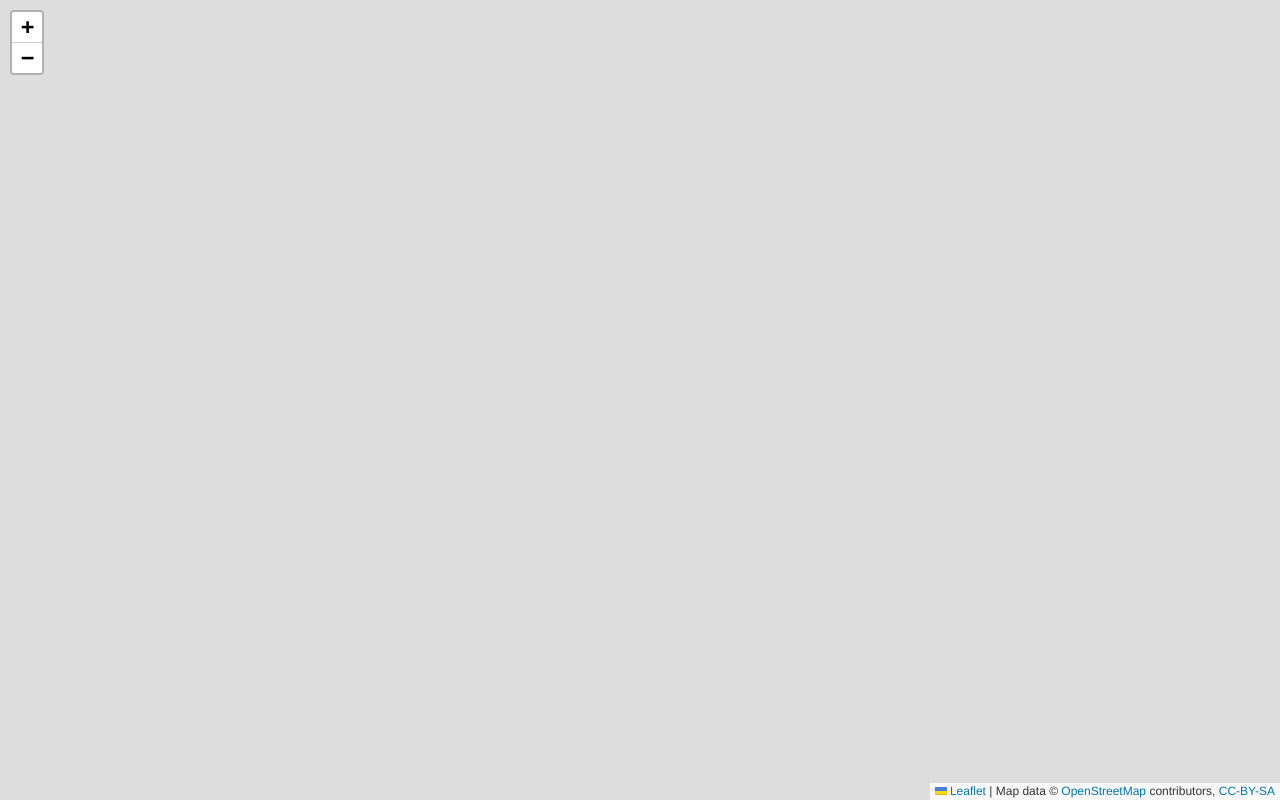
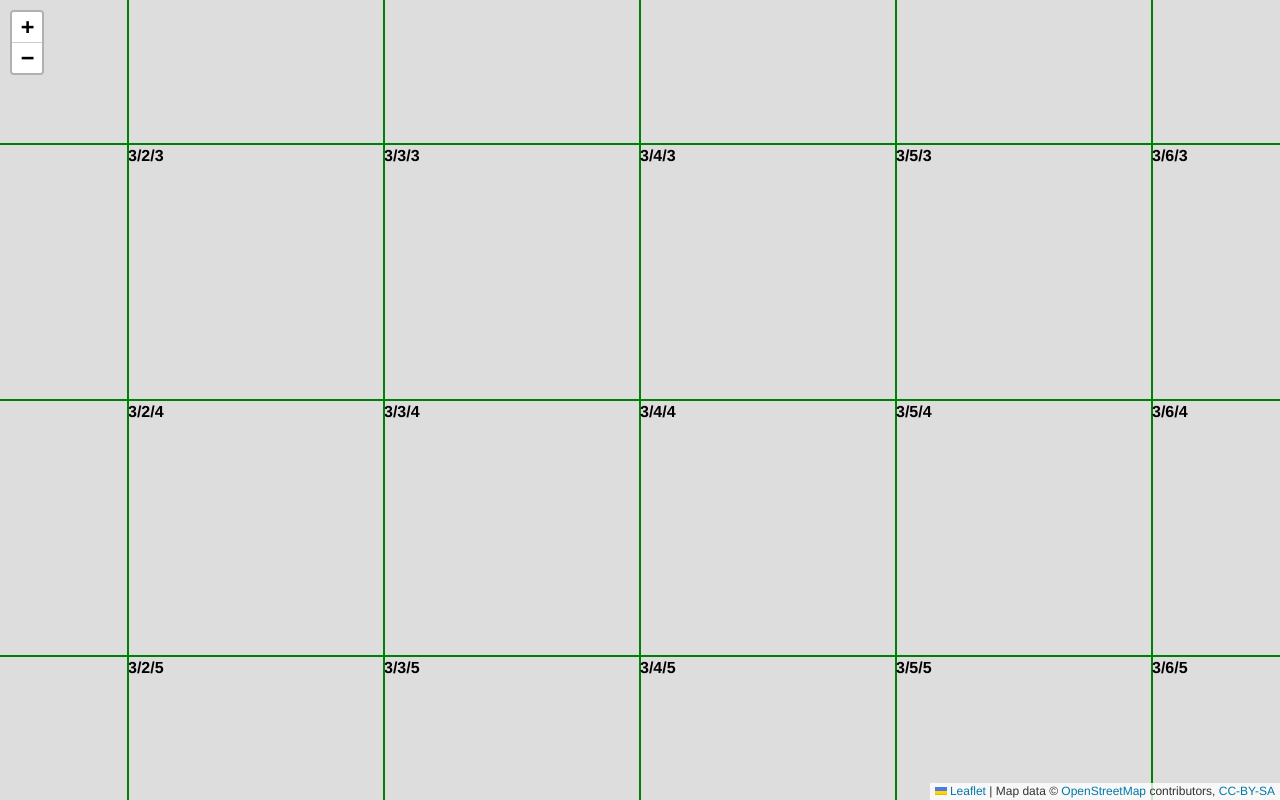
Before and after one commit to jsimon1080/osm-tirex, a plain HTML site: page leaflet-demo/leaflet-demo.html in a window 1280 px wide. Drawn offline with Linux system fonts and the light colour scheme.

Commit message:
Update leaflet-demo.html
Added code to show tiles and coordinates.

```diff
--- a/leaflet-demo/leaflet-demo.html
+++ b/leaflet-demo/leaflet-demo.html
@@ -30,6 +30,23 @@
                 attribution: 'Map data &copy; <a href="https://www.openstreetmap.org/">OpenStreetMap</a> contributors, <a href="https://creativecommons.org/licenses/by-sa/2.0/">CC-BY-SA</a>',
                 id: 'base'
             }).addTo(map);
+
+            L.GridLayer.GridDebug = L.GridLayer.extend({
+              createTile: function (coords) {
+                const tile = document.createElement('div');
+                tile.style.outline = '1px solid green';
+                tile.style.fontWeight = 'bold';
+                tile.style.fontSize = '12pt';
+                tile.innerHTML = [coords.z, coords.x, coords.y].join('/');
+                return tile;
+              },
+            });
+
+            L.gridLayer.gridDebug = function (opts) {
+              return new L.GridLayer.GridDebug(opts);
+            };
+
+            map.addLayer(L.gridLayer.gridDebug());
         </script>
     </body>
 </html>
```
